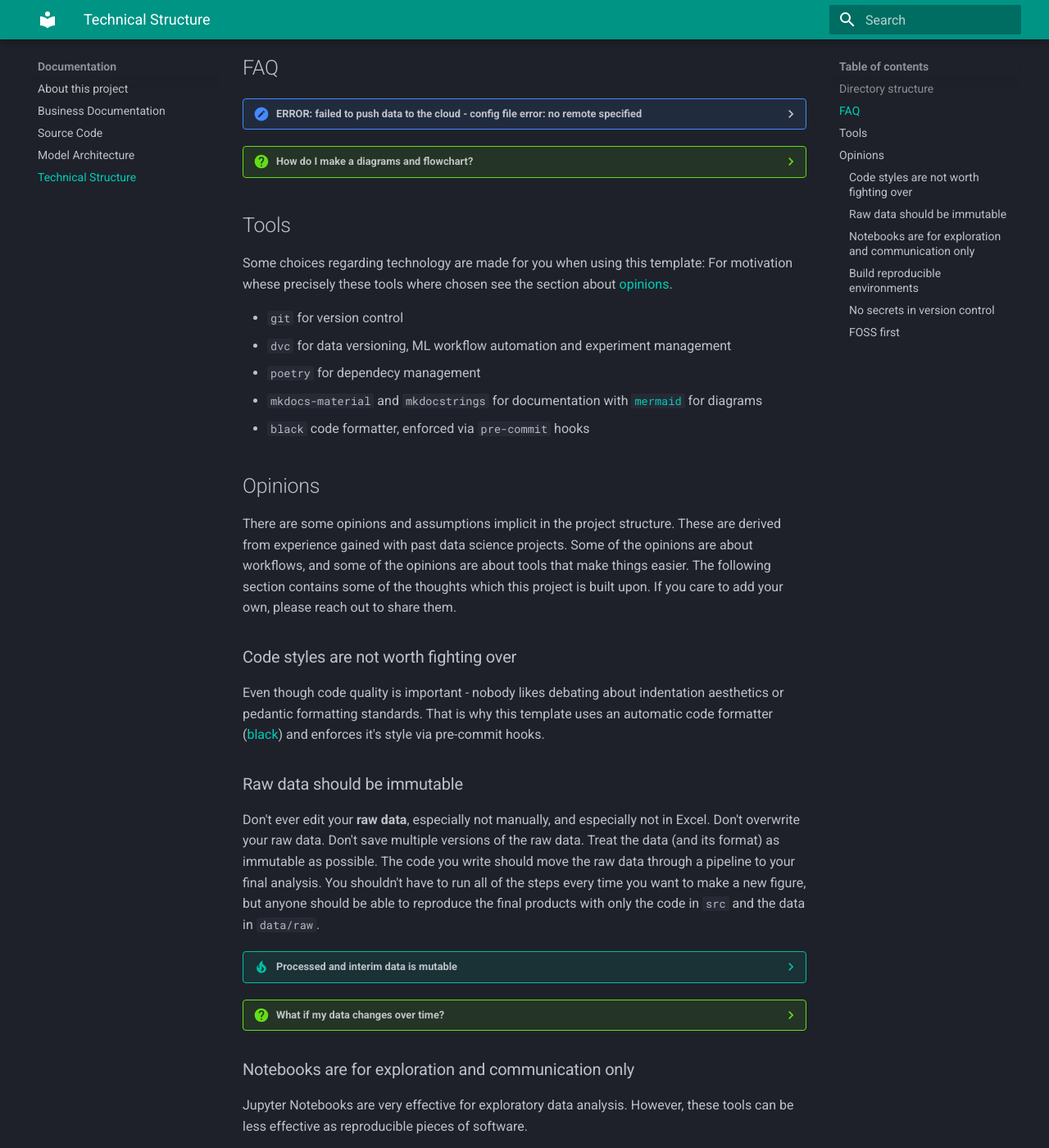
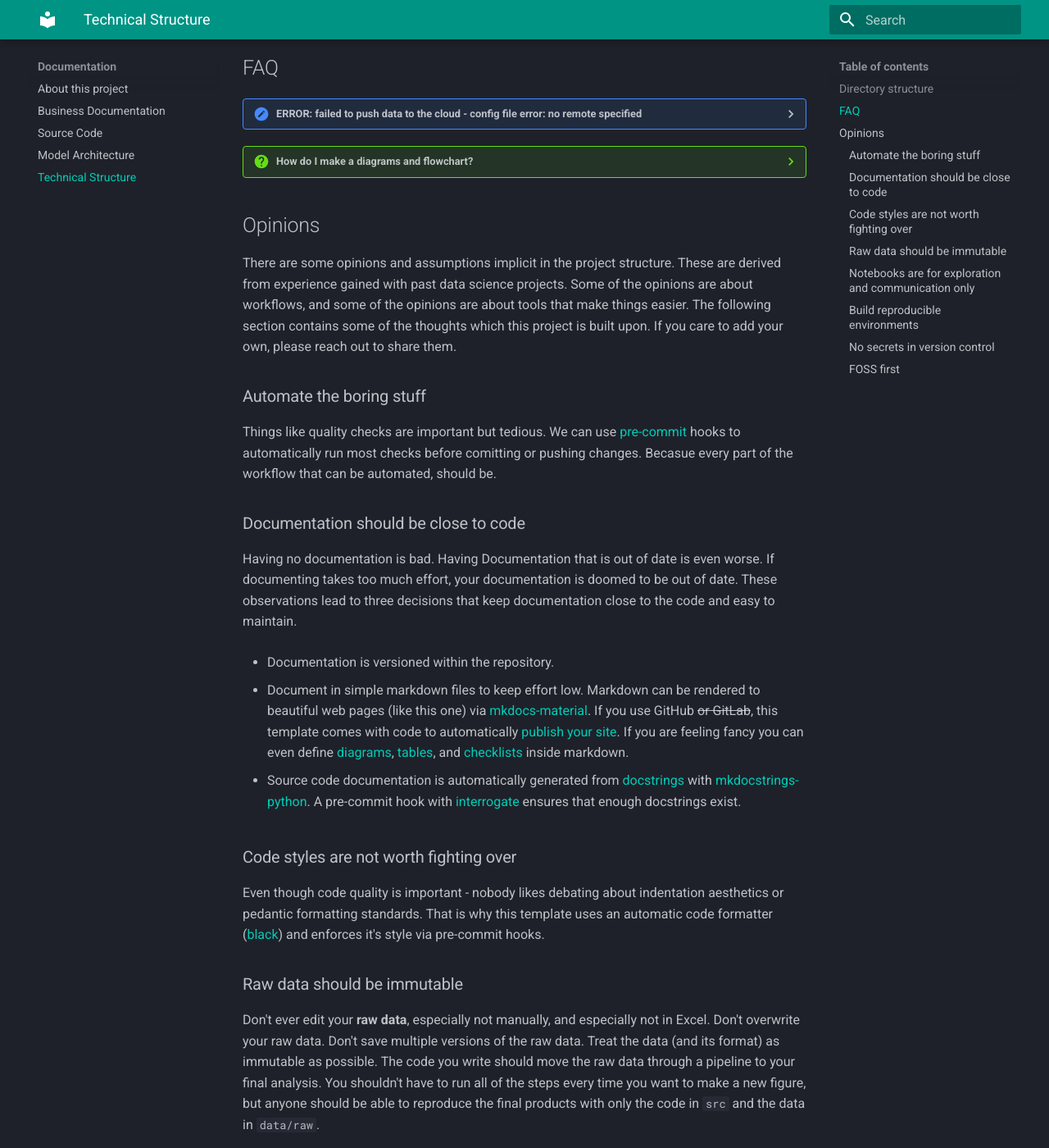
Before and after one commit to Excidion/reproML, an MkDocs documentation site: the page built from docs/structure.md, in a window 1280 px wide and 1400 px high, scrolled down 1184 px. Shown: the whole window at 82% size. Built offline with MkDocs 1.6.1 and Material for MkDocs 9.7.7, drawn with Linux system fonts in a browser that asks for light colours; some of the changed text lies outside the part shown.

Commit message:
connect tools and opinions

```diff
--- a/docs/structure.md
+++ b/docs/structure.md
@@ -97,23 +97,39 @@
     You can find some examples [here](https://squidfunk.github.io/mkdocs-material/reference/diagrams/#usage) and more advanced syntax [here](https://mermaid.js.org/syntax/flowchart.html)
 
 
-## Tools
-Some choices regarding technology are made for you when using this template:
-For motivation whese precisely these tools where chosen see the section about [opinions](#opinions).
-
-+ `git` for version control
-+ `dvc` for data versioning, ML workflow automation and experiment management
-+ `poetry` for dependecy management
-+ `mkdocs-material` and `mkdocstrings` for documentation with [`mermaid`](https://squidfunk.github.io/mkdocs-material/reference/diagrams/) for diagrams
-+ `black` code formatter, enforced via `pre-commit` hooks
-
-
 ## Opinions
 There are some opinions and assumptions implicit in the project structure.
 These are derived from experience gained with past data science projects.
 Some of the opinions are about workflows, and some of the opinions are about tools that make things easier.
 The following section contains some of the thoughts which this project is built upon.
 If you care to add your own, please reach out to share them.
+
+
+### Automate the boring stuff
+Things like quality checks are important but tedious.
+We can use [pre-commit](https://pre-commit.com/) hooks to automatically run most checks before comitting or pushing changes.
+Becasue every part of the workflow that can be automated, should be.
+
+
+### Documentation should be close to code
+Having no documentation is bad.
+Having Documentation that is out of date is even worse.
+If documenting takes too much effort, your documentation is doomed to be out of date.
+These observations lead to three decisions that keep documentation close to the code and easy to maintain.
+
++ Documentation is versioned within the repository.
+
++ Document in simple markdown files to keep effort low.
+Markdown can be rendered to beautiful web pages (like this one) via [mkdocs-material](https://squidfunk.github.io/mkdocs-material/).
+If you use GitHub ~~or GitLab~~, this template comes with code to automatically [publish your site](https://squidfunk.github.io/mkdocs-material/publishing-your-site/).
+If you are feeling fancy you can even define
+[diagrams](https://squidfunk.github.io/mkdocs-material/reference/diagrams/#usage),
+[tables](https://squidfunk.github.io/mkdocs-material/reference/data-tables/#usage),
+and [checklists](https://squidfunk.github.io/mkdocs-material/reference/lists/#using-task-lists)
+inside markdown.
+
++ Source code documentation is automatically generated from [docstrings](https://peps.python.org/pep-0257/#what-is-a-docstring) with [mkdocstrings-python](https://mkdocstrings.github.io/python/).
+A pre-commit hook with [interrogate](https://interrogate.readthedocs.io/) ensures that enough docstrings exist.
 
 
 ### Code styles are not worth fighting over
@@ -219,5 +235,5 @@
 
 If your project uses proprietary software, go ahead - but we did not want to cherry-pick a specific vendor for everyone.
 
-This need for flexibility one of the reasons for choosing `dvc` for data version control and experiment tracking.
+This need for flexibility is one of the reasons for choosing `dvc` for data version control and experiment tracking.
 It is open source and supports all major cloud prviders (and more) as [remote storage backends](https://dvc.org/doc/command-reference/remote/add#supported-storage-types).
```
